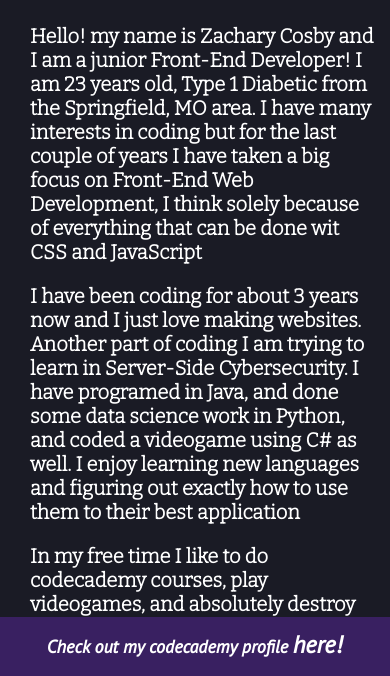
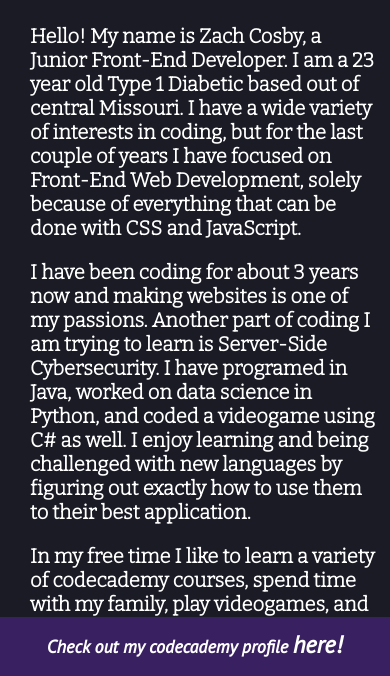
Before and after one commit to ZNCosby/ZachC-Portfolio, a plain HTML site: page index.html in a window 390 px wide. Shown: the part 168-844 px from the top of the page. Drawn offline with nearby package versions, Linux system fonts and the light colour scheme.

Commit message:
fixed spelling mistakes, made cursor logo invisible on tablet and phone

```diff
--- a/index.html
+++ b/index.html
@@ -31,16 +31,15 @@
                 <div class="about-me">
                     <div class="about-me-p">
                         <a id="about-me"><h1>About Me:</h1></a>
-                        <p class="about-me-p1">Hello! my name is Zachary Cosby and I am a junior Front-End Developer!
-                            I am 23 years old, Type 1 Diabetic from the Springfield, MO area.
-                            I have many interests in coding but for the last couple of years I have taken a big focus on Front-End Web Development, I think solely because of everything that can be done wit CSS and JavaScript</p>
+                        <p class="about-me-p1">Hello! My name is Zach Cosby, a Junior Front-End Developer.
+                             I am a 23 year old Type 1 Diabetic based out of central Missouri.
+                             I have a wide variety of interests in coding, but for the last couple of years I have focused on Front-End Web Development, solely because of everything that can be done with CSS and JavaScript.</p>
 
-                        <p class="about-me-p2">I have been coding for about 3 years now and I just love making websites.
-                            Another part of coding I am trying to learn in Server-Side Cybersecurity.
-                            I have programed in Java, and done some data science work in Python, and coded a videogame using C# as well.
-                            I enjoy learning new languages and figuring out exactly how to use them to their best application</p>
+                        <p class="about-me-p2">I have been coding for about 3 years now and making websites is one of my passions. Another part of coding I am trying to learn is Server-Side Cybersecurity.
+                             I have programed in Java, worked on data science in Python, and coded a videogame using C# as well.
+                             I enjoy learning and being challenged with new languages by figuring out exactly how to use them to their best application. </p>
 
-                        <p class="about-me-p3">In my free time I like to do codecademy courses, play videogames, and absolutely destroy people on the pickleball court (I dream of being a pro).</p>
+                        <p class="about-me-p3">In my free time I like to learn a variety of codecademy courses, spend time with my family, play videogames, and absolutely destroy people on the pickleball court.</p>
                     </div>
                     <img id="Zach-1" src="resources\img\Zach-1.jpg" alt="Picture of Zach Cosby at The Crescent Hotel in Eureka Springs" onclick="imageClick()">
                 </div>
--- a/resources/style.css
+++ b/resources/style.css
@@ -412,6 +412,7 @@ i {
         flex-direction: column;
     }
 }
+
 /* Tablet Screen Media Queries */
 @media (min-width: 480px) and (max-width: 1200px) {
     /* Projects Page */
@@ -428,8 +429,11 @@ i {
         width: 80%;
         margin-inline: .25em;
     }
+
+    #logo {
+        display: none;
+    }
 }
-
 @media (min-height: 720px) and (max-height: 1090px) and (orientation: landscape){
     /* Contact Me Page */
     .contacts-html {
```
